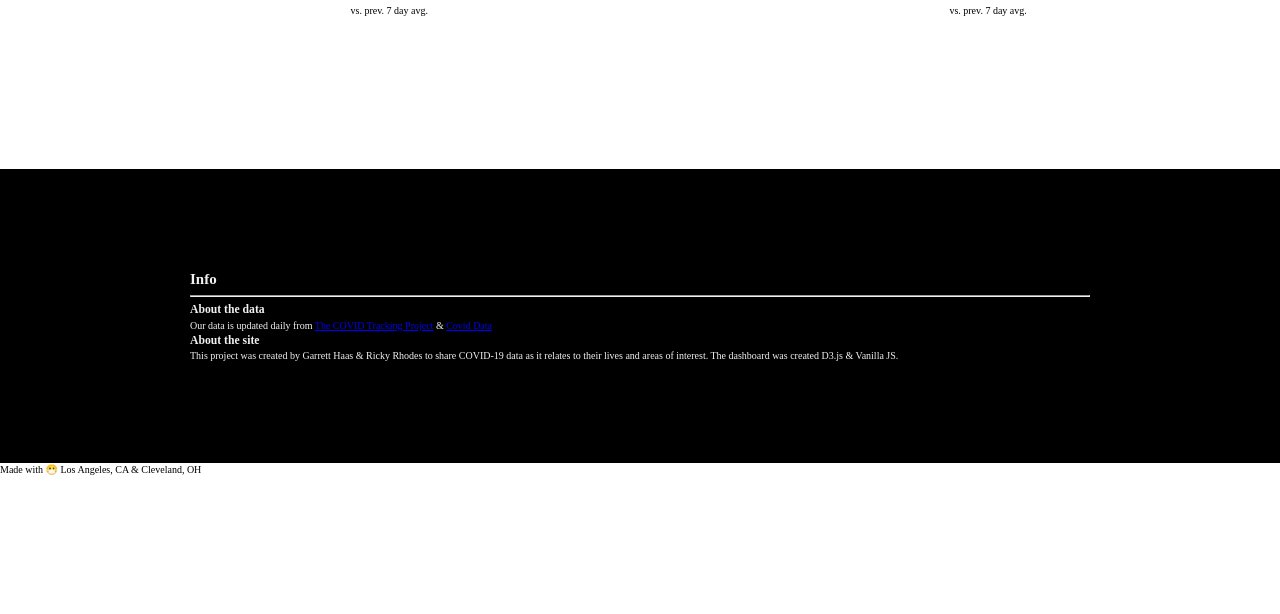
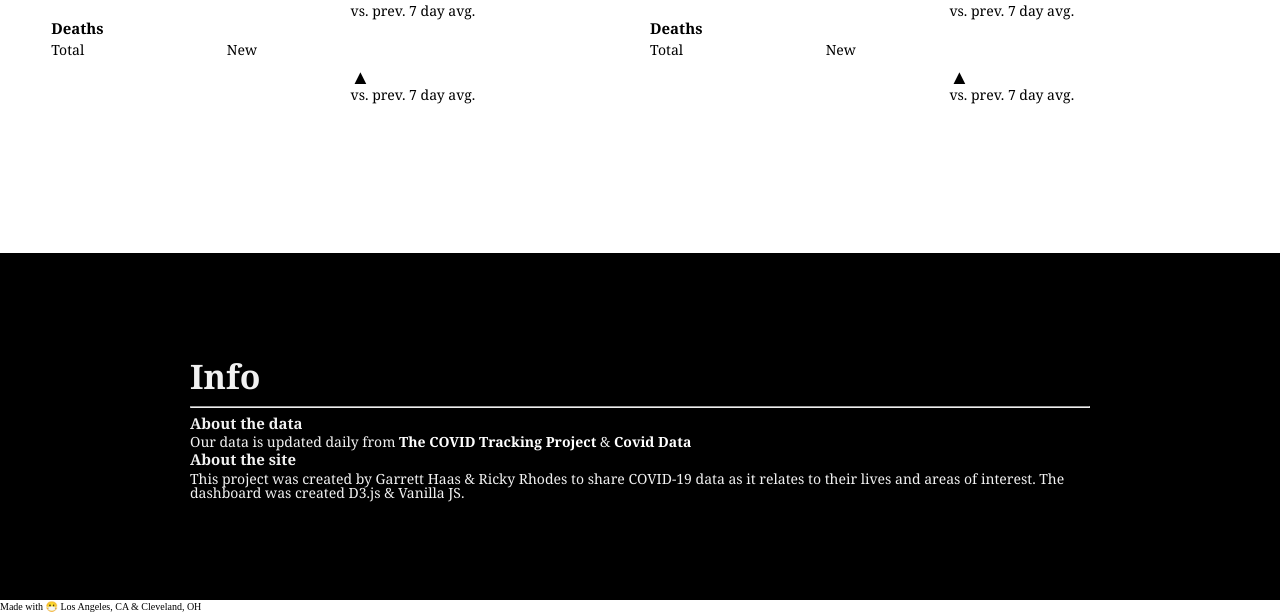
Before and after one commit to garretthaas/covid-dashboard, a website built with webpack: page index.html in a window 1280 px wide. Shown: the part 772-1386 px from the top of the page. Before the commit the page ends 1249 px from the top, so only its background shows below. Built offline with nearby package versions, Linux system fonts and the light colour scheme; no server answers.

Commit message:
media query updates

```diff
--- a/src/styles/sass/_typography.scss
+++ b/src/styles/sass/_typography.scss
@@ -1,3 +1,68 @@
+// typography
+
+h1, h2, h3, h4, h5, h6, p, ul, ol, li {
+    font-family: Georgia, serif;
+}
+
+h1 {
+    font-size: 5.063em;
+}
+
+h2 {
+    font-size: 3.375em;
+}
+
+h3 {
+    font-size: 1.5em;
+    padding-bottom: .1em;
+}
+
+p {
+    font-size: 1.4em;
+    color: inherit;
+    line-height: 1;
+
+    &.callout {
+        font-family: 'Oswald', sans-serif;
+        font-size: 3.8vw;
+        padding-bottom: .05rem;
+
+    }
+}
+
+a {
+    text-decoration: none;
+    color: white;
+    font-weight: 800;
+}
+
+a:visited {
+    text-decoration: none;
+    color: white;
+    font-weight: 800;
+}
+
+.callout {
+
+    &.positive {
+
+        &::before {
+           font-size: 2rem;
+        }
+    }
+
+    &.negative {
+
+        &::before {
+           font-size: 2rem;
+        }
+    }
+}
+
+p.small {
+    font-size: 1em;
+}
+
 
 //for Desktop
 @media only screen
```
Also changed, not shown: dist/styles.min.css.
